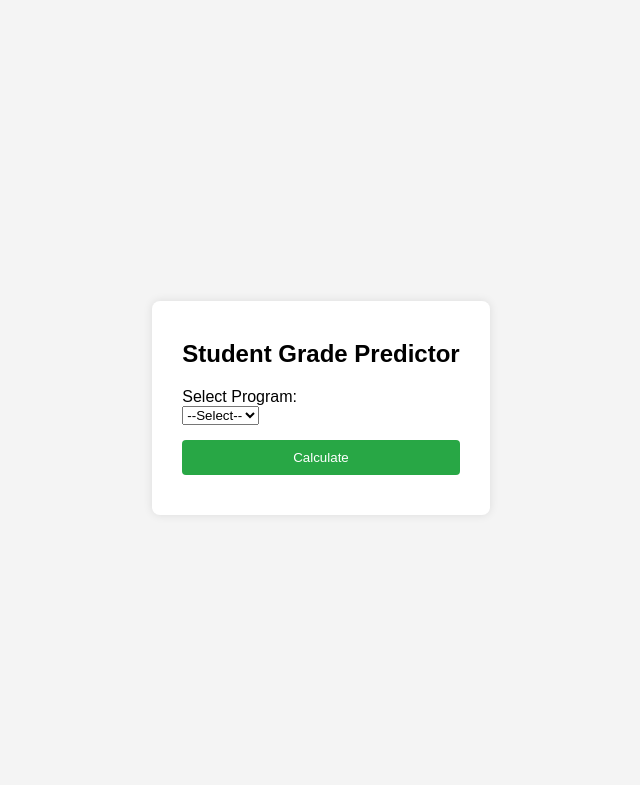
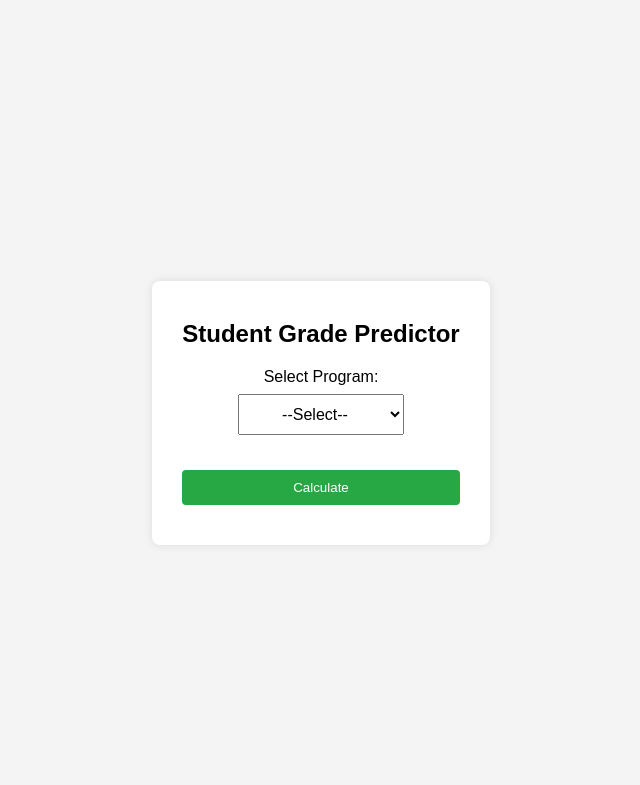
Before and after one commit to IntrovertBocchi/FYP-Web-App-Student-Grades, a Flask app: page / in a window 1280 px wide. Shown: the top 785 px of the page, without its empty margins (319-959 px from the left). Run offline with Flask 3, Linux system fonts and the light colour scheme; parts of the project's set-up code (start-up, migrations or seed data) failed here and were passed over.

Commit message:
Centered everything and no gaps in between using CSS, mainly because I didn't wrap the JS input oopsies

```diff
--- a/app/static/index.css
+++ b/app/static/index.css
@@ -8,10 +8,34 @@
   }
 
   .container {
+    text-align: center;
+    margin-top: 10px;
     background-color: #fff;
     padding: 20px 30px;
     border-radius: 8px;
     box-shadow: 0 0 10px rgba(0, 0, 0, 0.1);
+  }
+
+  .container label, .container select {
+    display: block;
+    margin: 0 auto;
+  }
+
+  .container select {
+    width: 60%;
+    padding: 10px;
+    font-size: 1rem;
+    margin-top: 8px;
+    margin-bottom: 20px;
+    text-align: center;
+  }
+
+  #dynamic-fields {
+    margin-bottom: 20px;
+  }
+
+  #dynamic-fields > * {
+    margin-top: 20px;
   }
 
   h2 {
--- a/app/static/index.js
+++ b/app/static/index.js
@@ -54,10 +54,8 @@
       <label>Report A (25): <input type="number" id="report_a" max="25" step="0.01" min="0"/></label>
       <label>Report B (20): <input type="number" id="report_b" max="20" step="0.01" min="0"/></label>
       <label>Group Exercise (5): <input type="number" id="group_exercise" max="5" step="0.01" min="0"/></label>
-      <label>CLA Scores (10):</label>
-      <input type="number" id="cla" max="10" step="0.01" min="0"/>
-      <label>Quiz Scores (15):</label>
-      <input type="number" id="quiz" max="15" step="0.01" min="0"/>
+      <label>CLA Scores (10): <input type="number" id="cla" max="10" step="0.01" min="0"/></label>
+      <label>Quiz Scores (15):<input type="number" id="quiz" max="15" step="0.01" min="0"/></label>
     `;
 
     // Enforce decimal limit on all inputs
@@ -84,8 +82,7 @@
   } else if (program === 'ADV') {
 
      container.innerHTML = `
-      <label>Quiz Scores (20):</label>
-      <input type="number" id="quiz" max="20" step="0.01" min="0"/>
+      <label>Quiz Scores (20): <input type="number" id="quiz" max="20" step="0.01" min="0"/></label>
       <label>Assignment 1 (10): <input type="number" id="assignment1" max="10" step="0.01" min="0"/></label>
       <label>Assignment 2 (40): <input type="number" id="assignment2" max="40" step="0.01" min="0"/></label>
       <label>OBOW Test (30): <input type="number" id="obow_test" max="30" step="0.01" min="0"/></label>
```
